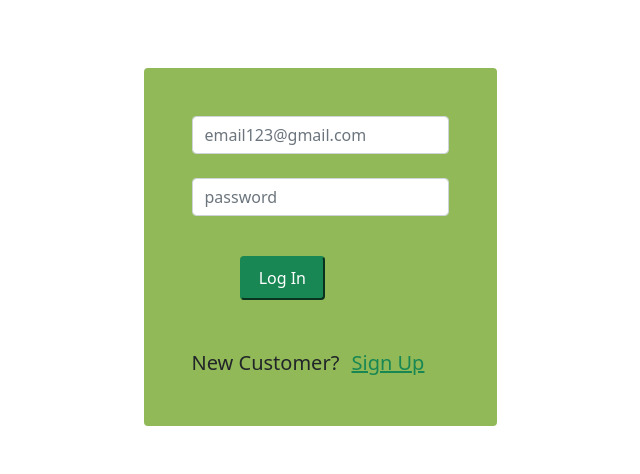
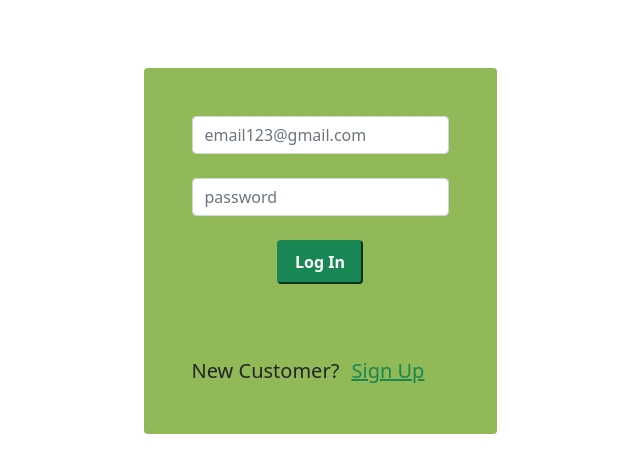
Before and after one commit to mamcdonald94/HopBox, a Django app: page /home/ in a window 1280 px wide. Shown: the part 353-827 px from the top of the page, without its empty margins (320-960 px from the left). Before the commit the page ends 779 px from the top, so only its background shows below. Run offline with Django 3.2, Linux system fonts and the light colour scheme.

Commit message:
fixed login in button

```diff
--- a/hopbox/hopbox_app/templates/login.html
+++ b/hopbox/hopbox_app/templates/login.html
@@ -40,7 +40,7 @@
 
             <input type="password" class="form-control text-secondary mb-4" name="password" placeholder="password">
 
-            <button type="submit" class="mt-3 mb-5 btn-success m-5 col-4 p-2 text-center rounded">Log In</button>
+            <button type="submit" class="container d-flex justify-content-center mt-3 mb-5 btn-success fw-bold col-4 p-2 rounded">Log In</button>
             <br>
             <span class="fs-5">New Customer?</span>
             <a href="/register" class="text-success fs-5 m-2">Sign Up</a>
```
